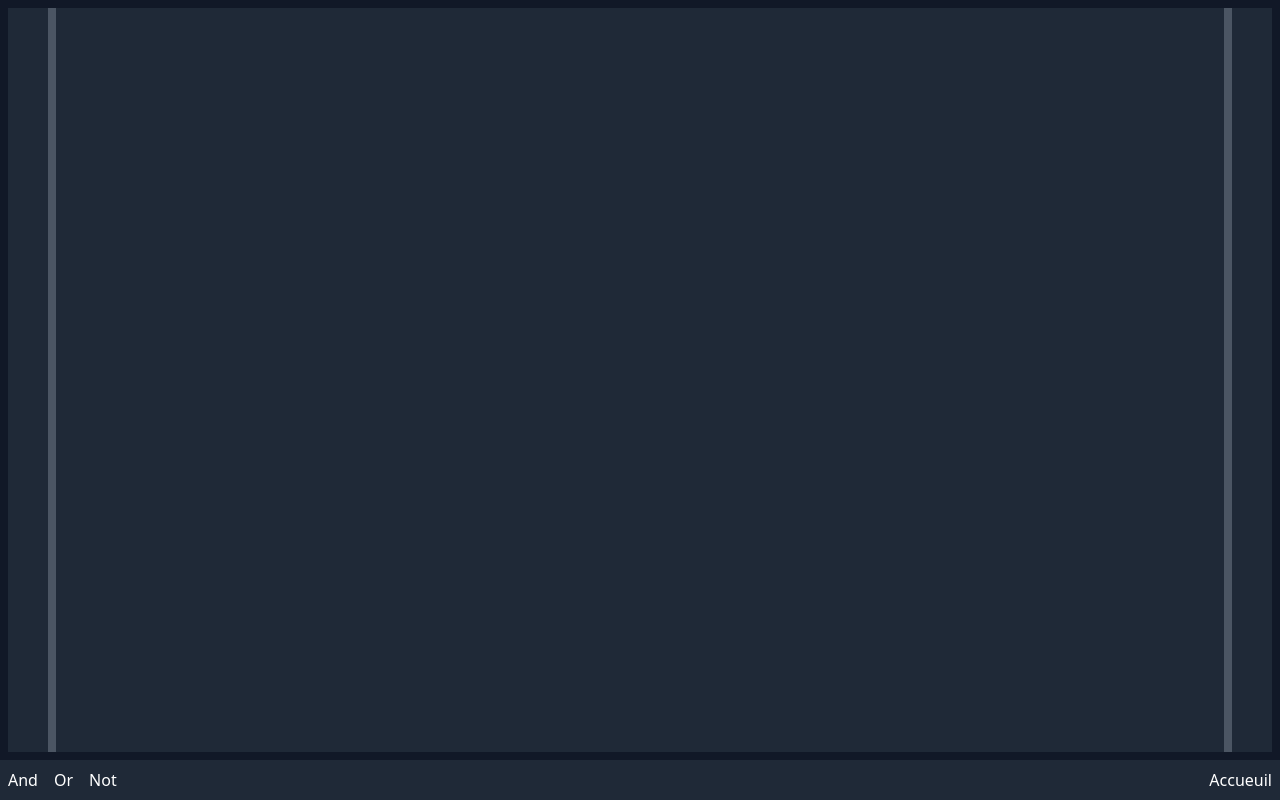
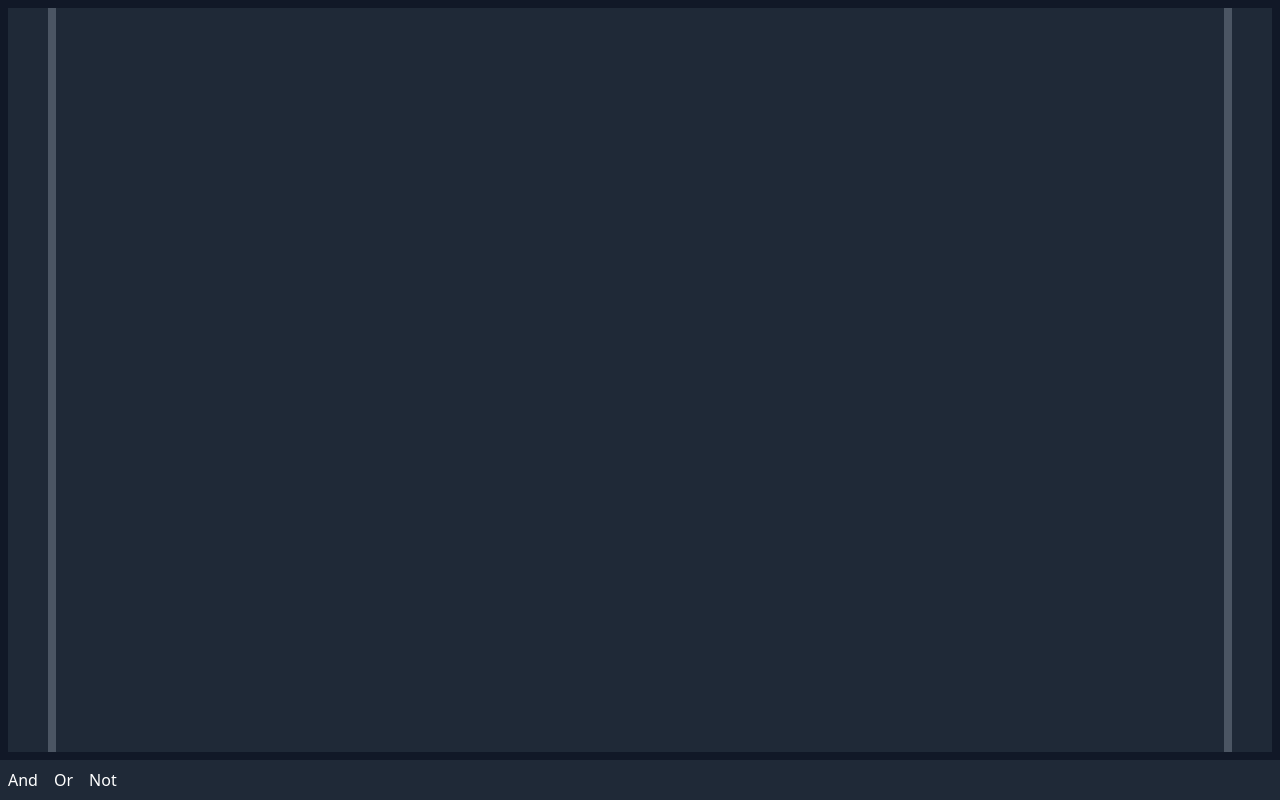
Before and after one commit to Jossl123/Transistoshare, a plain HTML site: page computer.html in a window 1280 px wide. Drawn offline with nearby package versions, Linux system fonts and the light colour scheme.

Commit message:
second commit

```diff
--- a/computer.html
+++ b/computer.html
@@ -26,7 +26,6 @@
         <button onclick="add_and()" class="m-2 text-white">And</button>
         <button onclick="add_or()" class="m-2 text-white">Or</button>
         <button onclick="add_not()" class="m-2 text-white">Not</button>
-        <a href="index.html" class="m-2 text-white ml-auto">Accueuil</a>
     </div>
     <script src="computer.js"></script>
 </body>
```
